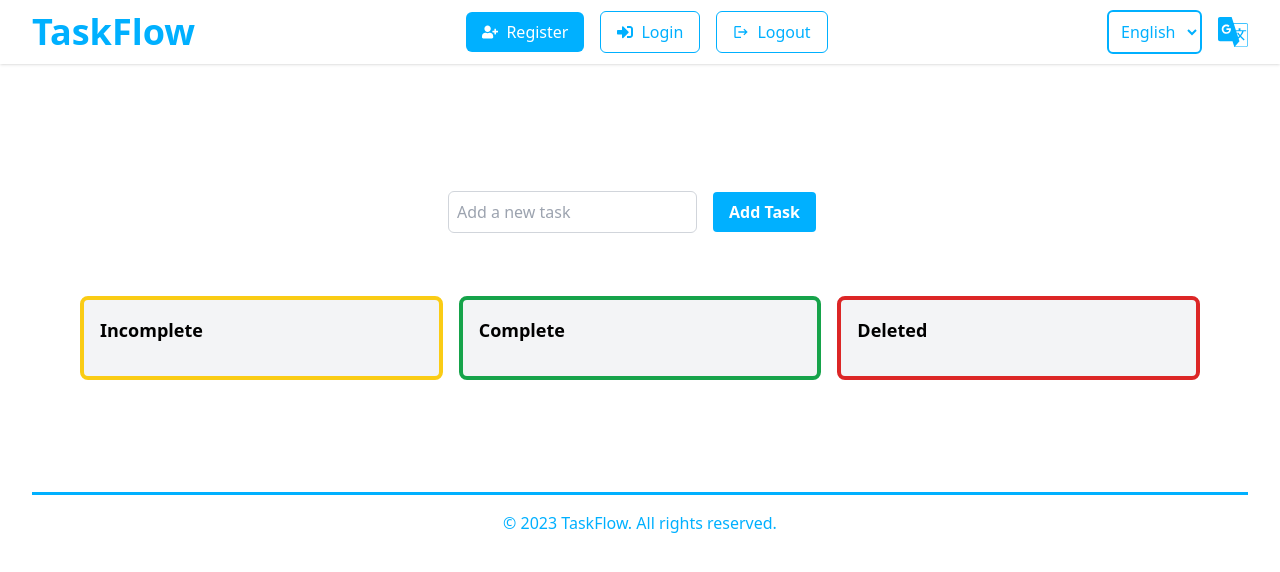
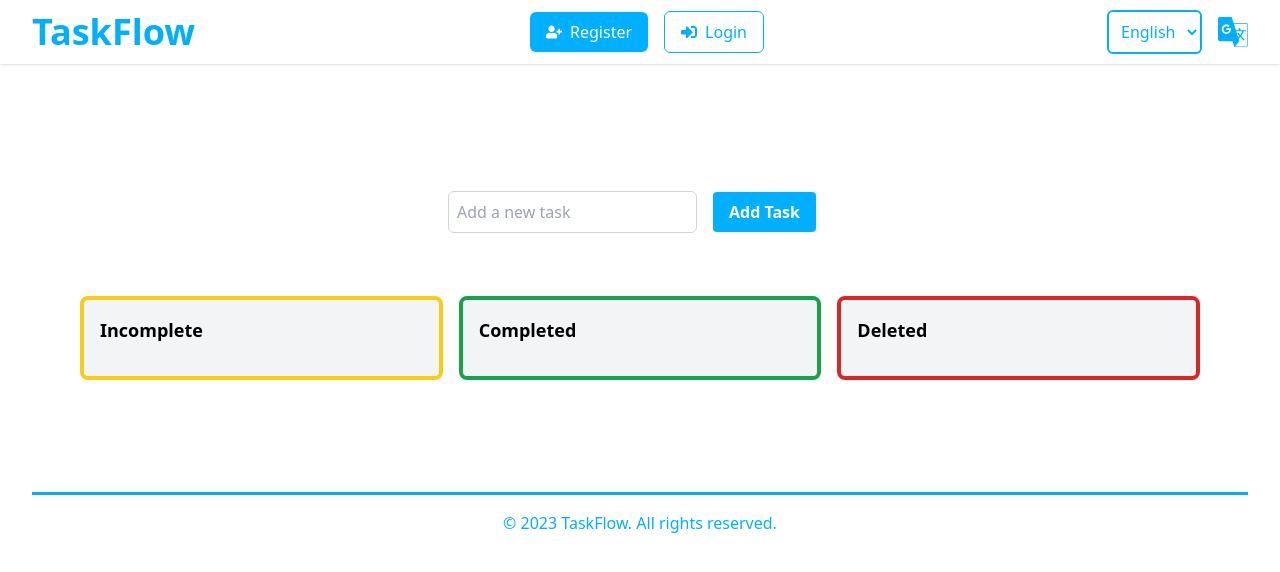
Before and after one commit to QuincyOliech/task-manager, a React (Vite) app: page /tasklist in a window 1280 px wide. Shown: the top 572 px of the page. Built offline with nearby package versions, Linux system fonts and the light colour scheme.

Commit message:
update change in navbar, login

```diff
--- a/src/components/Login.jsx
+++ b/src/components/Login.jsx
@@ -73,7 +73,7 @@ const Login = () => {
                     icon: 'success',
                     title: 'Signed in successfully'
                   });
-                  navigate("/");
+                  navigate("/tasklist");
                   setSubmitting(false);
                 })
                 .catch(error => {
--- a/src/components/Navbar.jsx
+++ b/src/components/Navbar.jsx
@@ -1,14 +1,145 @@
-import React, { useState, useContext } from "react";
+// import React, { useState, useContext } from "react";
+// import { Link } from "react-router-dom";
+// import { FaUserPlus, FaSignInAlt, FaBars } from "react-icons/fa";
+// import { SiGoogletranslate } from "react-icons/si";
+// import { MdLogout } from "react-icons/md";
+// // import { AuthContext, useAuth } from './AuthContext';
+
+// function Navbar() {
+//   const [isMenuOpen, setMenuOpen] = useState(false);
+//   const [language, setLanguage] = useState("English");
+//   // const { user, logout } = useContext(AuthContext);
+
+//   const handleLanguageChange = (event) => {
+//     setLanguage(event.target.value);
+//   };
+
+//   const toggleMenu = () => {
+//     setMenuOpen(!isMenuOpen);
+//   };
+
+//   return (
+//     <nav className="top-0 bg-white shadow z-50">
+//       <div className=" mx-auto px-4 sm:px-6 lg:px-8">
+//         <div className="flex items-center justify-between h-16">
+//           <div className="">
+//             <Link
+//               to="/"
+//               className="flex items-center text-custom-blue font-bold text-4xl"
+//             >
+//               TaskFlow
+//             </Link>
+//           </div>
+
+//           <div className="hidden md:block">
+//             <div className="flex items-center justify-center">
+//               {/* {!Boolean(user) ? ( */}
+//               <>
+//                 <Link
+//                   to="/register"
+//                   className="flex items-center text-white bg-custom-blue hover:bg-custom-blue px-4 py-2 rounded-md text-m font-medium mr-2"
+//                 >
+//                   <FaUserPlus className="mr-2" /> Register
+//                 </Link>
+//                 <Link
+//                   to="/login"
+//                   className="flex items-center ml-2 text-custom-blue hover:text-custom-nlue border border-custom-blue hover:custom-blue px-4 py-2 rounded-md text-m font-medium"
+//                 >
+//                   <FaSignInAlt className="mr-2" /> Login
+//                 </Link>
+//               </>
+//               {/* ) : ( */}
+//               <button
+//                 onClick={() => logout()}
+//                 className="flex items-center ml-4 text-custom-blue hover:text-white border border-custom-blue hover:bg-custom-blue px-4 py-2 rounded-md text-m font-medium"
+//               >
+//                 <MdLogout className="mr-2" /> Logout
+//               </button>
+//               {/* )} */}
+//             </div>
+//           </div>
+//           <div className="hidden md:block">
+//             <div className=" mt-4 md:mt-0 flex items-center text-custom-blue space-x-2" id="google_translate_element">
+//               <select
+//                 value={language}
+//                 onChange={handleLanguageChange}
+//                 className="text-custom-blue border-2 p-2 border-custom-blue  bg-white rounded-md  m-2 transition duration-300"
+//               >
+//                 <option value="English">English</option>
+//                 <option value="French">French</option>
+//               </select>
+//               <SiGoogletranslate className="text-3xl" />
+//             </div>
+//           </div>
+//           <div className="md:hidden">
+//             <button
+//               className="text-custom-blue hover:text-black focus:outline-none"
+//               onClick={toggleMenu}
+//             >
+//               <FaBars className="text-4xl" />
+//             </button>
+//           </div>
+//         </div>
+//         {isMenuOpen && (
+//           <div className="md:hidden">
+//             <div className="px-2 pt-2 pb-3 space-y-1 sm:px-3">
+//               {/* {!Boolean(user) ? ( */}
+//               <>
+//                 <Link
+//                   to="/register"
+//                   className="text-black flex items-center  hover:text-custom-blue  px-3 py-2 rounded-md text-base font-medium"
+//                 >
+//                   <FaUserPlus className="mr-2" /> Register
+//                 </Link>
+//                 <Link
+//                   to="/login"
+//                   className="text-black hover:text-custom-blue flex items-center  px-3 py-2 rounded-md text-base font-medium"
+//                 >
+//                   <FaSignInAlt className="mr-2" /> Login
+//                 </Link>
+//               </>
+//               {/* ) : ( */}
+//               <button
+//                 onClick={() => logout()}
+//                 className="text-black hover:text-custom-blue flex items-center  px-3 py-2 rounded-md text-base font-medium"
+//               >
+//                 <MdLogout className="mr-2" /> Logout
+//               </button>
+//               <div className="mt-4 md:mt-0 flex items-center text-custom-blue space-x-2">
+//                 <div className="relative" id="google_translate_element">
+//                   <select
+//                     value={language}
+//                     onChange={handleLanguageChange}
+//                     className="text-black hover:text-custom-blue  border-2 p-2 border-custom-blue bg-white rounded-md m-2 transition duration-300 pl-8"
+//                   >
+//                     <option value="English">English</option>
+//                     <option value="French">French</option>
+//                   </select>
+//                   <SiGoogletranslate className="text-4xl absolute left-2 top-2 p-2" />
+//                 </div>
+//               </div>
+
+//               {/* )} */}
+//             </div>
+//           </div>
+//         )}
+//       </div>
+//     </nav>
+//   );
+// }
+
+// export default Navbar;
+
+import React, { useState } from "react";
 import { Link } from "react-router-dom";
 import { FaUserPlus, FaSignInAlt, FaBars } from "react-icons/fa";
 import { SiGoogletranslate } from "react-icons/si";
 import { MdLogout } from "react-icons/md";
-// import { AuthContext, useAuth } from './AuthContext';
 
 function Navbar() {
   const [isMenuOpen, setMenuOpen] = useState(false);
   const [language, setLanguage] = useState("English");
-  // const { user, logout } = useContext(AuthContext);
+  const [isLoggedIn, setIsLoggedIn] = useState(false);
 
   const handleLanguageChange = (event) => {
     setLanguage(event.target.value);
@@ -18,52 +149,47 @@ function Navbar() {
     setMenuOpen(!isMenuOpen);
   };
 
+  const logout = () => {
+    setIsLoggedIn(false);
+  };
+
   return (
     <nav className="top-0 bg-white shadow z-50">
-      <div className=" mx-auto px-4 sm:px-6 lg:px-8">
+      <div className="mx-auto px-4 sm:px-6 lg:px-8">
         <div className="flex items-center justify-between h-16">
           <div className="">
-            <Link
-              to="/"
-              className="flex items-center text-custom-blue font-bold text-4xl"
-            >
+            <Link to="/" className="flex items-center text-custom-blue font-bold text-4xl">
               TaskFlow
             </Link>
           </div>
 
           <div className="hidden md:block">
             <div className="flex items-center justify-center">
-              {/* {!Boolean(user) ? ( */}
+              {!isLoggedIn ? (
                 <>
-                <Link
-                  to="/register"
-                  className="flex items-center text-white bg-custom-blue hover:bg-custom-blue px-4 py-2 rounded-md text-m font-medium mr-2"
-                >
+                  <Link to="/register" className="flex items-center text-white bg-custom-blue hover:bg-custom-blue px-4 py-2 rounded-md text-m font-medium mr-2">
                     <FaUserPlus className="mr-2" /> Register
                   </Link>
-                <Link
-                  to="/login"
-                  className="flex items-center ml-2 text-custom-blue hover:text-custom-nlue border border-custom-blue hover:custom-blue px-4 py-2 rounded-md text-m font-medium"
-                >
+                  <Link to="/login" className="flex items-center ml-2 text-custom-blue hover:text-custom-blue border border-custom-blue hover:border-custom-blue px-4 py-2 rounded-md text-m font-medium">
                     <FaSignInAlt className="mr-2" /> Login
                   </Link>
                 </>
-              {/* ) : ( */}
+              ) : (
                 <button
-                onClick={() => logout()}
+                  onClick={logout}
                   className="flex items-center ml-4 text-custom-blue hover:text-white border border-custom-blue hover:bg-custom-blue px-4 py-2 rounded-md text-m font-medium"
                 >
                   <MdLogout className="mr-2" /> Logout
                 </button>
-              {/* )} */}
+              )}
             </div>
           </div>
           <div className="hidden md:block">
-            <div className=" mt-4 md:mt-0 flex items-center text-custom-blue space-x-2" id="google_translate_element">
+            <div className="mt-4 md:mt-0 flex items-center text-custom-blue space-x-2" id="google_translate_element">
               <select
                 value={language}
                 onChange={handleLanguageChange}
-                className="text-custom-blue border-2 p-2 border-custom-blue  bg-white rounded-md  m-2 transition duration-300"
+                className="text-custom-blue border-2 p-2 border-custom-blue bg-white rounded-md m-2 transition duration-300"
               >
                 <option value="English">English</option>
                 <option value="French">French</option>
@@ -72,10 +198,7 @@ function Navbar() {
             </div>
           </div>
           <div className="md:hidden">
-            <button
-              className="text-custom-blue hover:text-black focus:outline-none"
-              onClick={toggleMenu}
-            >
+            <button className="text-custom-blue hover:text-black focus:outline-none" onClick={toggleMenu}>
               <FaBars className="text-4xl" />
             </button>
           </div>
@@ -83,34 +206,30 @@ function Navbar() {
         {isMenuOpen && (
           <div className="md:hidden">
             <div className="px-2 pt-2 pb-3 space-y-1 sm:px-3">
-              {/* {!Boolean(user) ? ( */}
+              {!isLoggedIn ? (
                 <>
-                <Link
-                  to="/register"
-                  className="text-black flex items-center  hover:text-custom-blue  px-3 py-2 rounded-md text-base font-medium"
-                >
+                  <Link to="/register" className="text-black flex items-center hover:text-custom-blue px-3 py-2 rounded-md text-base font-medium">
                     <FaUserPlus className="mr-2" /> Register
                   </Link>
-                <Link
-                  to="/login"
-                  className="text-black hover:text-custom-blue flex items-center  px-3 py-2 rounded-md text-base font-medium"
-                >
+                  <Link to="/login" className="text-black hover:text-custom-blue flex items-center px-3 py-2 rounded-md text-base font-medium">
                     <FaSignInAlt className="mr-2" /> Login
                   </Link>
                 </>
-              {/* ) : ( */}
+              ) : (
                 <button
-                onClick={() => logout()}
-                className="text-black hover:text-custom-blue flex items-center  px-3 py-2 rounded-md text-base font-medium"
+                  onClick={logout}
+                  className="text-black hover:text-custom-blue flex items-center px-3 py-2 rounded-md text-base font-medium"
                 >
                   <MdLogout className="mr-2" /> Logout
                 </button>
+              )}
+
               <div className="mt-4 md:mt-0 flex items-center text-custom-blue space-x-2">
                 <div className="relative" id="google_translate_element">
                   <select
                     value={language}
                     onChange={handleLanguageChange}
-                    className="text-black hover:text-custom-blue  border-2 p-2 border-custom-blue bg-white rounded-md m-2 transition duration-300 pl-8"
+                    className="text-black hover:text-custom-blue border-2 p-2 border-custom-blue bg-white rounded-md m-2 transition duration-300 pl-8"
                   >
                     <option value="English">English</option>
                     <option value="French">French</option>
@@ -118,8 +237,6 @@ function Navbar() {
                   <SiGoogletranslate className="text-4xl absolute left-2 top-2 p-2" />
                 </div>
               </div>
-
-              {/* )} */}
             </div>
           </div>
         )}
--- a/src/components/TaskList.jsx
+++ b/src/components/TaskList.jsx
@@ -180,7 +180,7 @@ const TaskList = () => {
                 {...provided.droppableProps}
                 ref={provided.innerRef}
               >
-                <h2 className="text-lg font-semibold mb-4">Complete</h2>
+                <h2 className="text-lg font-semibold mb-4">Completed</h2>
                 {complete.map((item, index) => (
                   <Draggable key={item?.id} draggableId={item?.id || index.toString()} index={index}>
                     {(provided) => (
```
Lines whose indentation alone changed are shown as unchanged.
